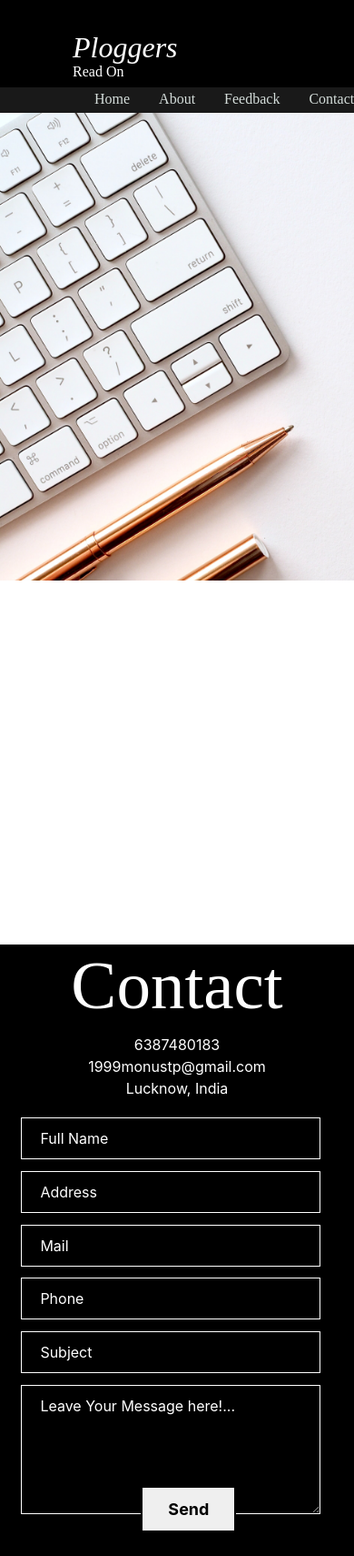
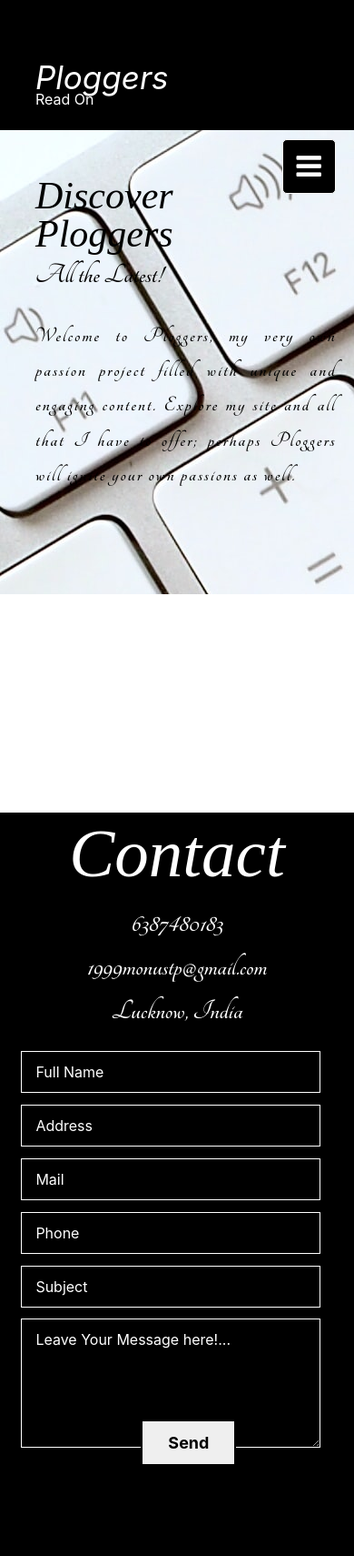
Before and after one commit to parvej1999/thePloggers, a Django app: page / in a window 390 px wide. Shown: the whole page at 91% size. After the commit the page ends 1609 px from the top, so only its background shows below. Run offline with Django 3.2, Linux system fonts and the light colour scheme; data that the repository does not hold is empty; some libraries are stand-ins or nearby versions.

Commit message:
header responsive

```diff
--- a/blog/static/style1.css
+++ b/blog/static/style1.css
@@ -1,127 +1,131 @@
-.body{
+body{
     margin:0px;
     padding:0px;
     /* background-color: rgb(200,200,200); */
 }
 
 /* new */
-/* ===============logo/header of the page================= */
-header {
-    font-family: serif;
-    font-style:italic;
-    font-size: xx-large;
-    height:6rem;
-    background-color: black;
+/* ===============header================= */
+.brand{
+    position: relative;
+    height:17vh;
+    background:black;
     color:white;
-    position: relative;;
+
 }
 
-header .logo{
-  position: absolute;
-  top:2.5rem;
-  margin-left: 5rem;
-  line-height: 80%;
-  font-family:  serif;
+.brand div{
+    position: absolute;
+    top:54%;
+    left:10%;
+    line-height: 17px;
 }
 
-#below-logo-text{
+.logo{
+    font-size: 35px;
+    font-style:italic;
+}
+
+nav{
+    background:#191919;
+    width:100%;
+}
+
+nav ul{
+    list-style-type: none;
+    display:flex;
+    margin:0px;
+    padding:4px;
+    margin-left:7%;
+}
+
+nav ul li{
+    margin-left:3%;
+}
+
+nav a{
+    text-decoration: none;
+    color:white;
+}
+
+nav .inner-nav label{
+    display:none;
+}
+
+.header-site-info{
+    position: relative;
+    height:510px;
+    background:#191919;
+    color:white;
+
+}
+
+.toggle-check label{
+    float:right;
+    margin-right: 20px;
+    margin-top: 10px;
+    font-size: xx-large;
+    background:black;
+    padding: 5px 15px 5px 15px;
+    border-radius: 5px;
+    border:solid 0.5px white;
+    display: none;
+}
+
+
+.headerImage{
+    position: absolute;
+    width:50%;
+    height:100%;
+    background-size: cover;
+    background-image: url("./headerImage.jpg");
+    background-attachment: fixed;
+}
+
+.header-site-info .aboutText{
+    position: absolute;
+    left:55%;
+    top:10%;
+    text-align: justify;
+    width:37%;
+}
+
+.header-site-info .aboutText span{
+    line-height: 200%;;
+    font-family: 'Tangerine', cursive;
+    font-size:xx-large;
+}
+
+.header-site-info .aboutText .heading{
+    font-size: 60px;
+    font-style: italic;
+    line-height: 150%;
     font-family: serif;
-    font-style: normal;
-    font-size: medium;
 }
-/* ===============end logo/header of the page================= */
+
+.header-site-info .aboutText p{
+    letter-spacing: 2px;
+    margin-top:7%;
+    line-height: 160%;
+    color:#D4DDDA;
+    font-weight: bolder;
+    font-family: 'Tangerine', cursive;
+    font-size:x-large;
+}
+
+
+/* ===============end header================= */
 
 #container{
     scroll-behavior: smooth;
     overflow-y: scroll;
 }
 
-/* ======================================section1=============================== */
-#section1{
-    height:542px;
-    background: #191919;
-    overflow: hidden;
-}
-
-#section1 .outer{
-    position: relative;
-}
-
-
-#section1 .outer .navigation-bar ul{
-    list-style-type: none;
-    text-decoration: none;
-    display: flex;
-}
-
-#section1 .outer .navigation-bar ul li {
-    flex-direction: row;
-    margin-left: 2rem;
-}
-
-#section1 .outer .navigation-bar ul li a{
-    color:#D4DDDA;
-    font-family: serif;
-    font-size: medium;
-    text-decoration: none;
-    font-weight: lighter;
-}
-
-.about-info{
-    position: absolute;
-    top:28px;;
-    left:0rem;
-    display: flex;
-    text-align: justify;
-    text-justify: inter-word;
-}
-
-
-.about-image{
-    width:700px;
-    height:700px;
-    background-size: cover;
-    background-image: url("./headerImage.jpg");
-    background-attachment: fixed;
-    flex-direction: row;
-}
-
-.about-text{
-    color:white;
-    width:32rem;
-    margin-left:3rem;
-    margin-top:5rem;
-
-}
-
-#aboutheading {
-    font-family: sans-serif;
-    font-style: italic;
-    line-height: 1.6;
-    font-size: 400%;
-    margin-bottom: 2rem;
-    font-weight: bold;
-}
-
-#about-text-outer{
-    color:#D4DDDA;
-
-}
-
-#welcome-text{
-    color:#D4DDDA;
-    font-weight: lighter;
-    font-size: small;
-    letter-spacing: 0.09rem;
-    line-height: 1.6;
-}
-/* ======================================end section1=============================== */
-
 /* =======================================FOOTER==================================== */
 footer{
     height:40rem;
     background: black;
-    margin-top: 10rem;
+    margin-top: 5rem;
     color:white;
 }
 
@@ -134,7 +138,9 @@ footer .section-foooter-top .outer-elements{
 footer .section-foooter-top .outer-elements .contact-details{
     text-align: center;
     margin-top: 15rem;
-
+    font-family: 'Tangerine', cursive;
+    font-size: xx-large;
+    font-weight: 900;
 }
 
 footer .outer-elements .contact-details a{
@@ -144,10 +150,9 @@ footer .outer-elements .contact-details a{
 
 footer .outer-elements .contact-details h1{
     font-size: 100px;;
-    /* font-style: italic; */
-    font-family: serif;
+    font-style: italic;
+
 }
-
 
 /* footer contact form */
 footer .section-foooter-top .outer-elements .contact-form-div{
@@ -213,13 +218,102 @@ footer .section-foooter-top .outer-elements .contact-form-div{
 
 
 /* =======================================Responsive====================================== */
+@media only screen and (max-width: 767px){
+    .headerImage{
+        position: unset;
+        width:0%;
+        height:0%;
+        background-size: unset;
+        background-image: url("");
+        background-attachment: unset;
+    }
+
+    .header-site-info{
+        background-size: unset;
+        background-image: url("./headerImage.jpg");
+        background-attachment: unset;
+    }
+
+    .header-site-info .aboutText{
+        position: absolute;
+        left:10%;
+        top:10%;
+        width:85%;
+    }
+
+    .header-site-info .aboutText .heading{
+        font-size:42px;
+        line-height: 100%;
+    }
+
+    .header-site-info .aboutText span{
+        color:black;
+    }
+
+    .header-site-info .aboutText p{
+        color:black;
+        font-size: x-large;
+    }
+
+    .header-site-info .aboutText span{
+        line-height: 150%;
+    }
+
+    .toggle-check label{
+        display:block;
+    }
+
+
+    nav{
+        position: fixed;
+        z-index: 1;
+        left:-100%;
+        transition: all 0.5s;
+        height:100%;
+        top:0px;
+        margin:0px;
+    }
+
+    nav ul{
+        text-align: center;
+        list-style-type: none;
+        display:block;
+        line-height: 500%;
+        margin:0%;
+    }
+
+    .inner-nav{
+        position: relative;
+    }
+
+    nav .inner-nav label{
+        display:block;
+        position: absolute;
+        color:white;
+        float:right;
+        right:25px;
+        top:25px;
+        font-size: xx-large;
+        font-size:x-large;
+        cursor: pointer;
+        color:#D4DDDA;
+    }
+
+
+    #toggler:checked ~ nav{
+        left:0%;
+
+    }
+
+}
+
 @media only screen and (max-width: 768px){
     footer {
         position:relative;
         background:black;
         width:100%;
-        height:42rem;
-        margin-top:5rem;
+        height:46rem;
+        margin-top:20px;
     }
 
     footer .section-foooter-top .outer-elements{
@@ -233,7 +327,7 @@ footer .section-foooter-top .outer-elements .contact-form-div{
         outline: none;
         border:1px solid white;
         width:90%;
-        padding:10px 20px ;
+        padding:10px 15px ;
 
     }
 
@@ -262,8 +356,11 @@ footer .section-foooter-top .outer-elements .contact-form-div{
 
     .contact-form-div input[type="submit"]{
             padding:10px 28px;
-        }
+    }
+
 }
+
+
 /* =======================================end Responsive====================================== */
 
 /* =======================================END FOOTER==================================== */
--- a/blog/templates/blog/index.html
+++ b/blog/templates/blog/index.html
@@ -12,7 +12,8 @@ Home
 
 {% block content %}
 {% for post in  posts %}
-<div class="card mt-4 ">
+<div class="card mt-3
+ ">
     <div class="card-inner p-5">
         <p><a href="{% url 'blogs:user-blogs' post.author.username %}"
             style="text-decoration: none;">{{post.author}}</a>&nbsp&nbsp&nbsp
--- a/blog/templates/blog/main.html
+++ b/blog/templates/blog/main.html
@@ -11,9 +11,9 @@
 
     {% endblock %}
     <!-- Load font awesome icons -->
-    <link rel="shortcut icon" href="//cdn.perfmatters.io/favicon.ico" type="image/x-icon" />
-
-    <!-- custom CSS -->
+    <link href="https://fonts.googleapis.com/css2?family=Pacifico&family=Tangerine:wght@700&display=swap" rel="stylesheet">
+    <link rel="stylesheet" href="https://cdnjs.cloudflare.com/ajax/libs/font-awesome/4.7.0/css/font-awesome.min.css">
+        <!-- custom CSS -->
     <link rel="stylesheet" href="{% static 'style1.css' %}">
 
     <!-- Bootstrap CSS -->
@@ -25,101 +25,77 @@
     <style>
 
     </style>
-
 </head>
 
-<body class='body'>
+<body >
     <!-- pre header section -->
     <!-- <section class="mymail">
         <span class="text"><a href="mailto:1999monustp@gmail.com">1999monustp@gmail.com</a></span>
     </section> -->
 
     <!-- Header -->
-    <header class="site-header">
-        <div class="logo">
-            <div class="logo-text">Ploggers
+    <header>
+        <section class="brand">
+            <div>
+                <span class="logo">Ploggers</span>
+                <br>
+                <span style="letter-spacing:">Read On</span>
             </div>
-            <div id="below-logo-text">Read On</div>
-        </div>
+        </section>
+
+        <section class="header-nav">
+            <input id="toggler" type="checkbox" style="display: none;">
+            <nav class="navigation-bar">
+                <div class="inner-nav">
+                    <label for="toggler"><i class="fa fa-times"></i></label>
+                    <ul class="navs-link-list">
+                        <li>
+                            <a href="">Home</a>
+                        </li>
+                        <li>
+                            <a href="">About</a>
+                        </li>
+                        <li>
+                            <a href="">Feedback</a>
+                        </li>
+                        <li>
+                            <a href="">Contact</a>
+                        </li>
+                        <li>
+                            <a href="">Login</a>
+                        </li>
+                        <li>
+                            <a href="">Register</a>
+                        </li>
+
+                    </ul>
+                </div>
+            </nav>
+        </section>
+        <section class="header-site-info">
+            <div class="toggle-check">
+                <label for="toggler"><i class="fa fa-bars"></i></label>
+            </div>
+            <div class="headerImage">
+                <!-- image -->
+                <!-- <img src="headerImage.jpg" alt=""> -->
+            </div>
+            <div class="aboutText">
+                <span class="heading">
+                    Discover <br> Ploggers
+                </span><br>
+                <span >All the Latest!</span><br>
+                <p>Welcome to Ploggers, my very own passion project filled with unique and engaging content. Explore my site and all that I have to offer; perhaps Ploggers will ignite your own passions as well.</p>
+            </div>
+        </section>
     </header>
     <!-- end header -->
-
-    <!-- section 1 -->
-    <section class="navigation" id="section1">
-        <div class="outer">
-            <div class="navigation-bar">
-                <ul class="navigation-links-list">
-                    <li style="display: hidden;">
-                        <a class="navigation-link" href="#container"></a>
-                    </li>
-                    <li>
-                        <a class="navigation-link" href="{% url 'blogs:blog-index' %}"><b>Home</b></a>
-                    </li>
-                    <li>
-                        <a class="navigation-link" href="{% url 'blogs:blog-index' %}"><b>About</b></a>
-                    </li>
-                    {% if request.user.is_superuser %}
-                    <li >
-                        <a class="navigation-link" href="{% url 'blogs:allFeedback' %}"><b>All Feedbacks</b></a>
-                    </li>
-                    {% else %}
-                    <li>
-                        <a class="navigation-link" href="{% url 'blogs:feedback' %}"><b>Feedback</b></a>
-                    </li>
-                    {% endif %}
-                    <li>
-                        <a class="navigation-link" href="#id-footer" style="transition: 1s;"><b>Contact</b></a>
-                    </li>
-                    {% if user.is_authenticated %}
-                    <li>
-                        <a class="navigation-link" href='{% url "blogs:blog-create" %}'><b>New
-                                Post</b></a>
-                    </li>
-                    <li>
-                        <a class=" navigation-link" href='{% url "logout" %}'><b>Logout</b></a>
-                    </li>
-
-                    {% else %}
-                    <li>
-                        <a class=" navigation-link" href='{% url "login" %}'><b>Login</b></a>
-                    </li>
-
-                    <li>
-                        <a class=" navigation-link" href='{% url "userRegistration" %}'><b>Register</b></a>
-                    </li>
-                    {% endif %}
-                </ul>
-            </div>
-
-            <div class="about-info">
-                    <div class="about-image">
-                        <!--IMAGE-->
-                        <!-- <img src="{% static 'headerImage.jpg'%}" alt="Header Image"> -->
-                    </div>
-                <div class="about-text">
-                    <p>
-                        <span id="aboutheading">
-                            Discover <br>
-                            Ploggers
-                        </span>
-                        <br>
-                        <span id="about-text-outer">
-                            All the Latest <br><br>
-                            <span id="welcome-text">Welcome to Ploggers, my very own passion project filled with unique and engaging content. Explore my site and all that I have to offer; perhaps Ploggers will ignite your own passions as well.</span>
-                        </span>
-                    </span>
-                    </p>
-                </div>
-            </div>
-        </div>
-    </section>
-    <!-- section2 -->
 
 <!-- ==============================header done====================== -->
 
 <!-- main body -->
 <div id="container">
-    <div class="container" style="margin-top: 10rem;">
+    <div class="container" >
 
                 {% if messages %}
                 {% for msg in messages %}
```
Also changed, not shown: blog/templates/blog/main1.html (deleted, +0 -155 lines).
